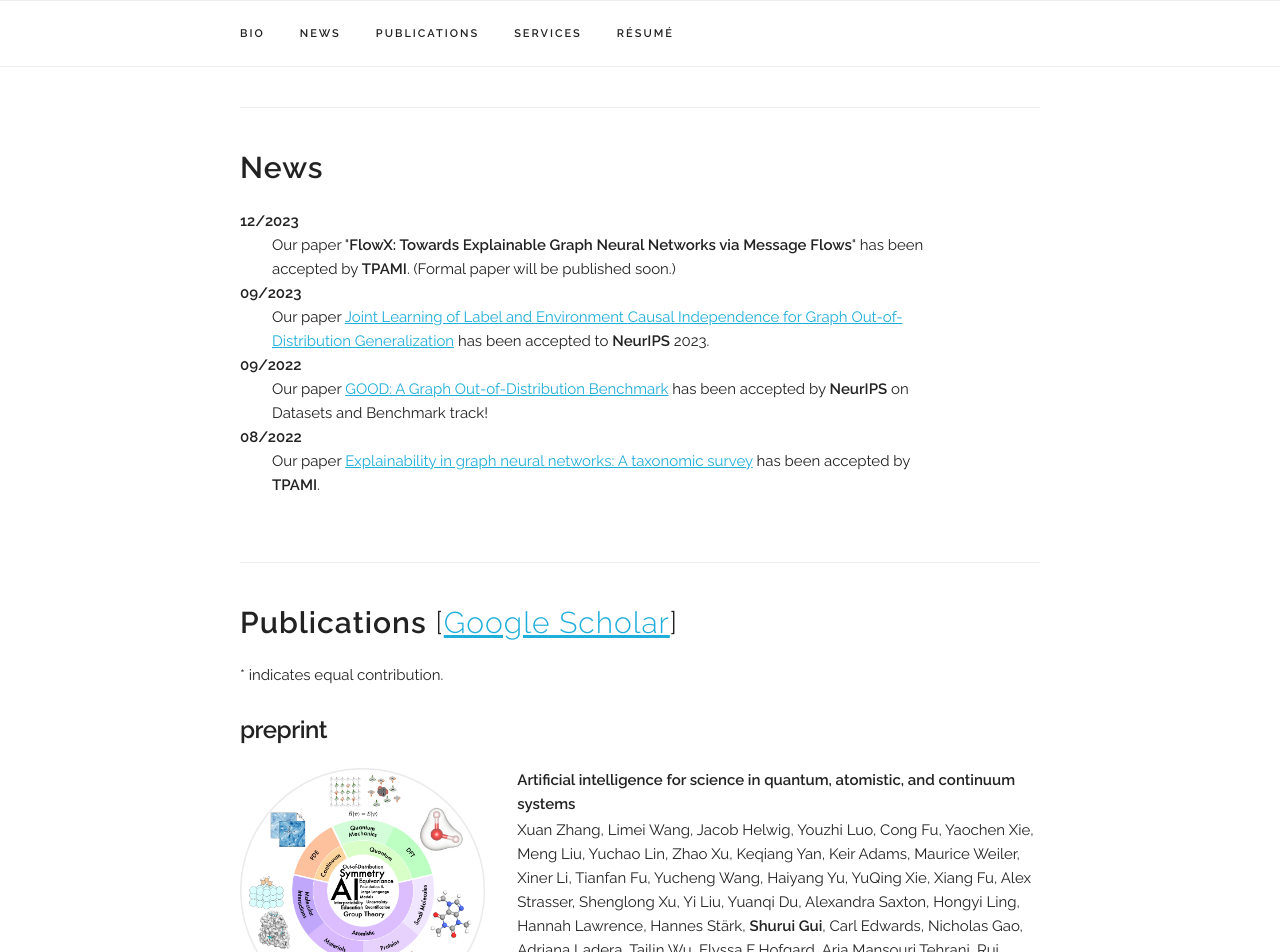
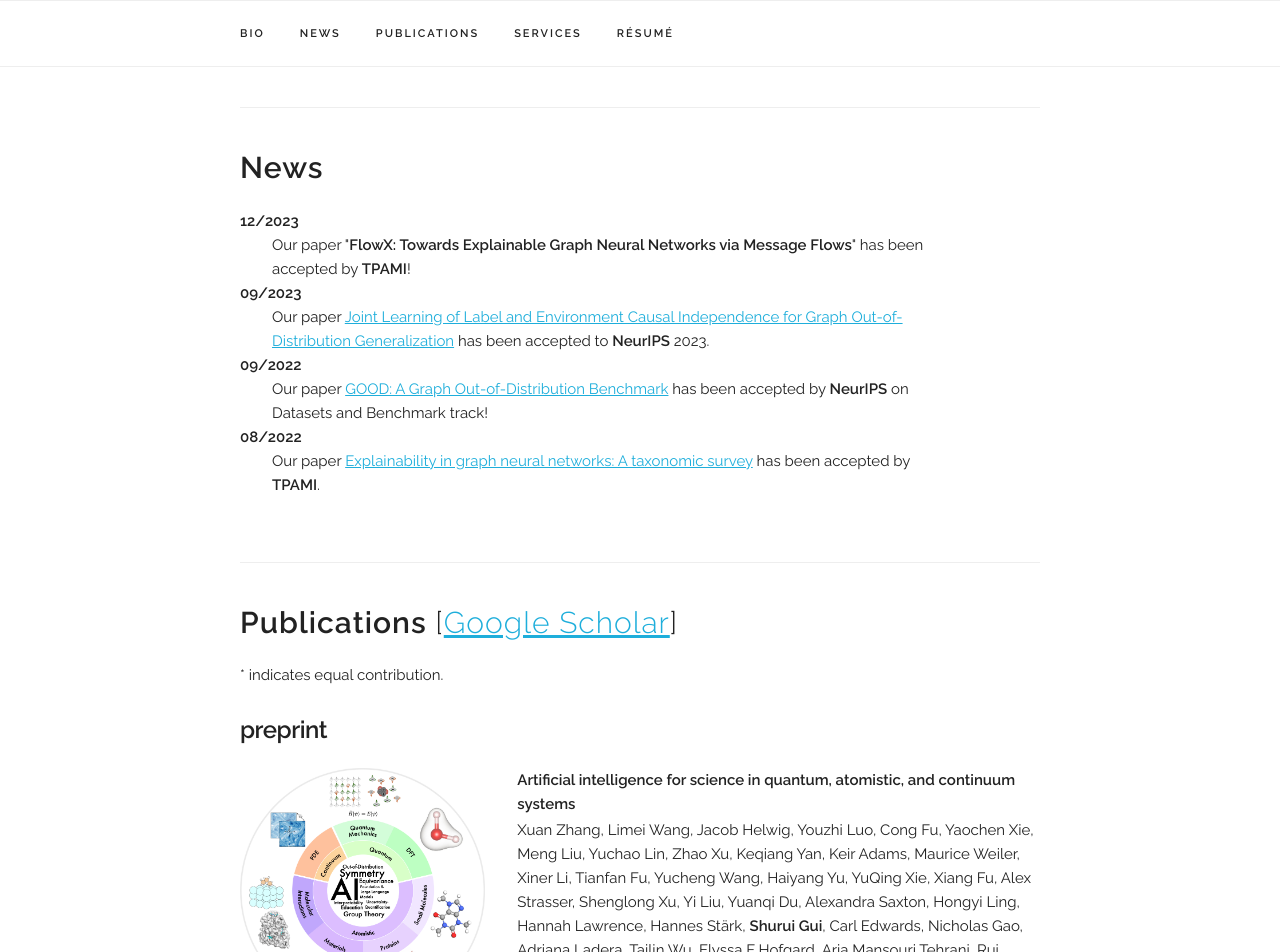
Before and after one commit to CM-BF/CM-BF.github.io, a Jekyll site: the page built from index.html, in a window 1280 px wide and 1400 px high, scrolled down 698 px. Shown: the top 952 px of the window. Built offline with Jekyll 4.4.1, drawn with Linux system fonts in a browser that asks for light colours; a style sheet for code colours, icons or effects is not loaded; some of the changed text lies outside the part shown.

Commit message:
Update: FlowX

```diff
--- a/_data/news.yaml
+++ b/_data/news.yaml
@@ -1,6 +1,6 @@
 
 news:
-  - title: "Our paper \"<b>FlowX: Towards Explainable Graph Neural Networks via Message Flows</b>\" has been accepted by <b>TPAMI</b>. (Formal paper will be published soon.)"
+  - title: "Our paper \"<b>FlowX: Towards Explainable Graph Neural Networks via Message Flows</b>\" has been accepted by <b>TPAMI</b>!"
     date: "12/2023"
   - title: "Our paper <a href=https://github.com/divelab/LECI> Joint Learning of Label and Environment Causal Independence for Graph Out-of-Distribution Generalization</a> has been accepted to <b>NeurIPS</b> 2023."
     date: "09/2023"
--- a/_data/publications.yaml
+++ b/_data/publications.yaml
@@ -83,7 +83,7 @@ pubs:
     papers:
       - title: "FlowX: Towards Explainable Graph Neural Networks via Message Flows"
         authors: "<b>Shurui Gui</b>, Hao Yuan, Jie Wang, Qicheng Lao, Kang Li, Shuiwang Ji"
-        venue: "<b>TPAMI</b> accepted (waiting for publication)"
+        venue: "<b>TPAMI</b>"
         paper_pdf: "https://arxiv.org/abs/2206.12987"
         code: "https://github.com/CM-BF/FlowX"
         img: "/assets/imgs/FlowX.png"
```
Also changed, not shown: 1 other file.
